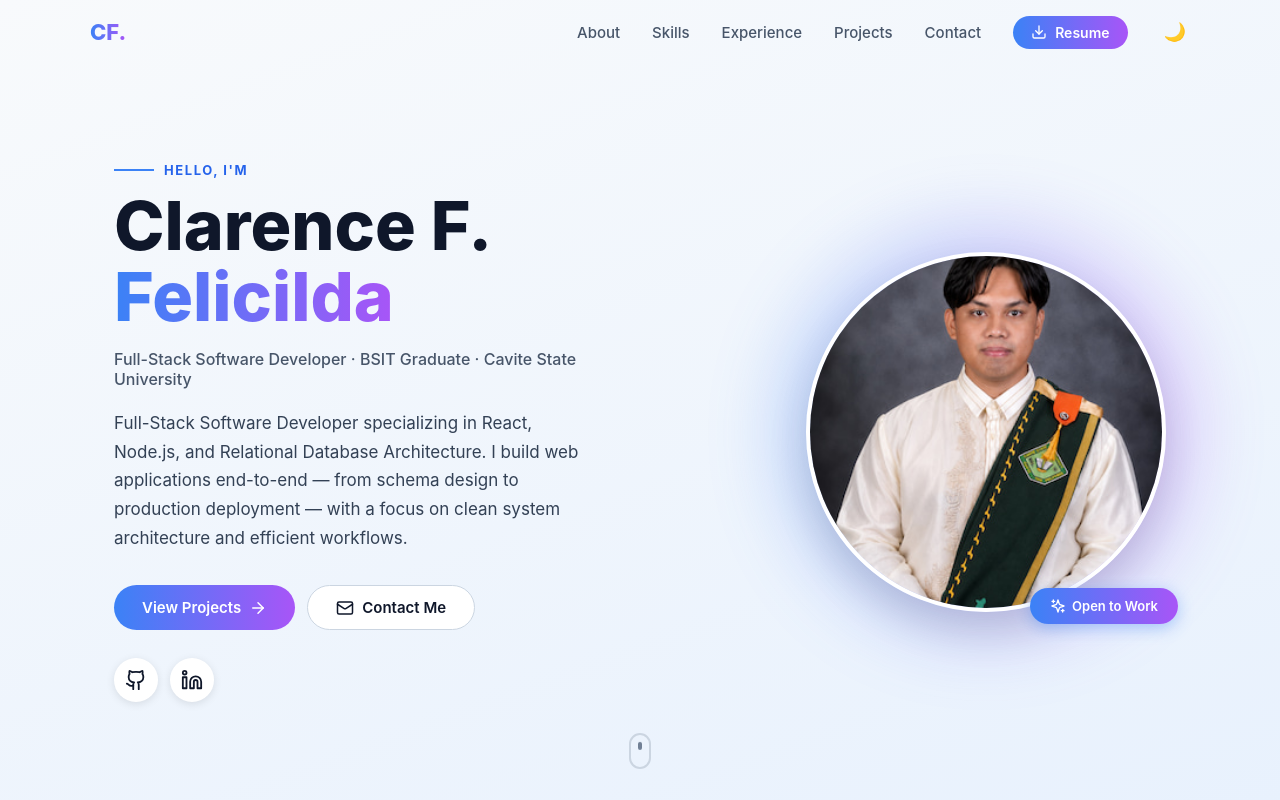
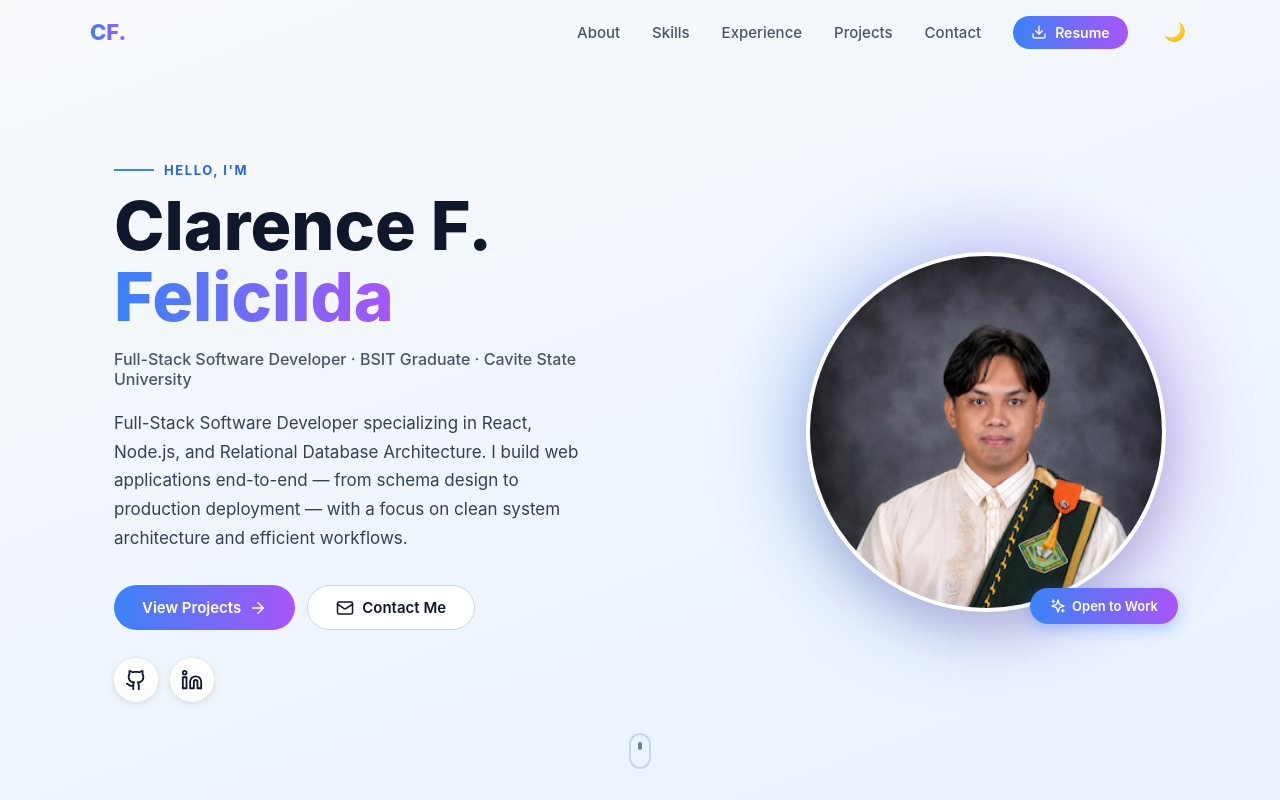
Before and after one commit to kurarenzu007/my-portfolio, a React (Vite) app: page / in a window 1280 px wide. Shown: the top 800 px of the page. Built offline with nearby package versions, Linux system fonts and the light colour scheme.

Commit message:
image layout fixed

```diff
--- a/src/App.css
+++ b/src/App.css
@@ -241,7 +241,7 @@ body {
   .profile-border { width: 360px; height: 360px; }
 }
 
-.profile-image { width: 100%; height: 100%; object-fit: cover; display: block; }
+.profile-image { width: 100%; height: 100%; object-fit: cover; object-position: center top; display: block; }
 
 .availability-badge {
   position: absolute;
```
